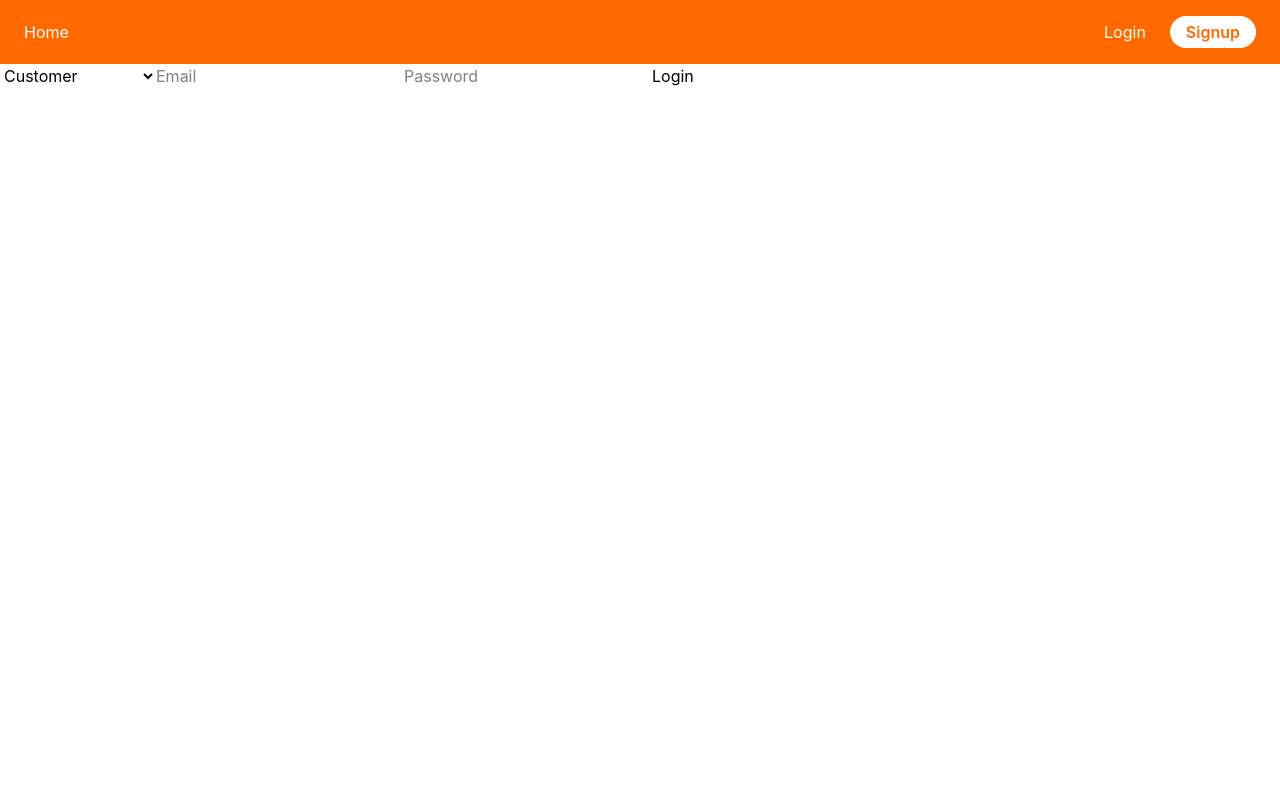
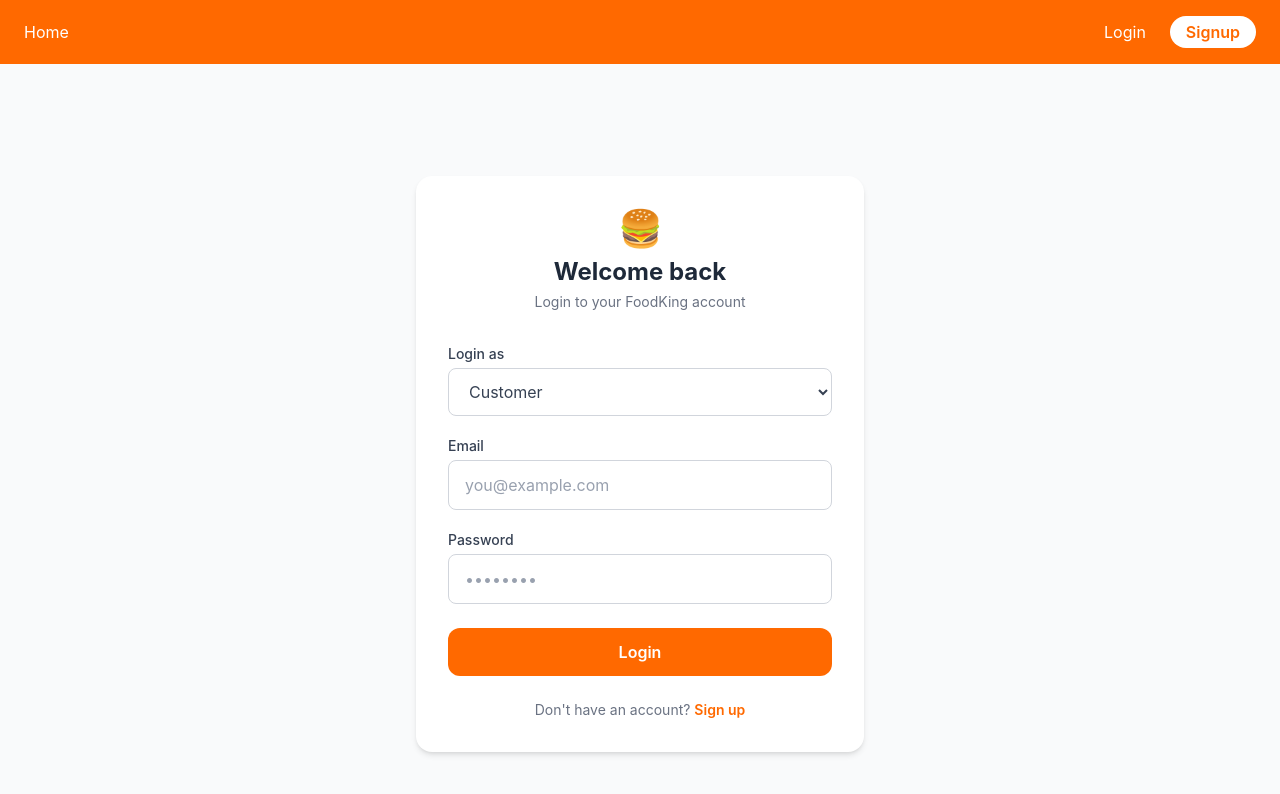
Before and after one commit to sheikhsulaiman11/FoodKing, a React (Vite) app in the folder frontend/: page /login in a window 1280 px wide. Shown: the top 794 px of the page. Built offline with nearby package versions, Linux system fonts and the light colour scheme; no server answers.

Commit message:
added login styles

```diff
--- a/frontend/src/pages/auth/Login.jsx
+++ b/frontend/src/pages/auth/Login.jsx
@@ -1,6 +1,5 @@
-// pages/Login.jsx
 import { useState } from 'react';
-import { useNavigate } from 'react-router-dom';
+import { useNavigate, Link } from 'react-router-dom';
 import { useAuth } from '../../context/AuthContext';
 
 const Login = () => {
@@ -8,46 +7,100 @@
     const [email, setEmail] = useState('');
     const [password, setPassword] = useState('');
     const [error, setError] = useState('');
+    const [loading, setLoading] = useState(false);
 
     const { login } = useAuth();
     const navigate = useNavigate();
 
     const handleLogin = async () => {
+        setLoading(true);
+        setError('');
         try {
             await login({ email, password, role });
             if (role === 'restaurant_owner') {
-                navigate('/restaurant-dashboard'); // ✅ redirect to dashboard
+                navigate('/restaurant-dashboard');
             } else {
-                navigate('/'); // ✅ redirect to home
+                navigate('/');
             }
         } catch (err) {
-            setError('Invalid credentials');
+            setError('Invalid email, password or role');
+        } finally {
+            setLoading(false);
         }
     };
 
     return (
-        <div>
-            {error && <p>{error}</p>}
+        <div className="min-h-screen bg-gray-50 flex items-center justify-center px-4">
+            <div className="bg-white rounded-2xl shadow-md w-full max-w-md p-8">
 
-            <select value={role} onChange={(e) => setRole(e.target.value)}>
+                {/* Logo / Title */}
+                <div className="text-center mb-8">
+                    <div className="text-4xl mb-2">🍔</div>
+                    <h1 className="text-2xl font-bold text-gray-800">Welcome back</h1>
+                    <p className="text-gray-500 text-sm mt-1">Login to your FoodKing account</p>
+                </div>
+
+                {/* Error */}
+                {error && (
+                    <div className="bg-red-50 border border-red-200 text-red-600 text-sm px-4 py-3 rounded-lg mb-6">
+                        {error}
+                    </div>
+                )}
+
+                {/* Role selector */}
+                <div className="mb-5">
+                    <label className="block text-sm font-medium text-gray-700 mb-1">Login as</label>
+                    <select
+                        value={role}
+                        onChange={(e) => setRole(e.target.value)}
+                        className="w-full border border-gray-300 rounded-lg px-4 py-3 text-gray-700 focus:outline-none focus:border-orange-400 bg-white"
+                    >
                         <option value="user">Customer</option>
                         <option value="restaurant_owner">Restaurant Owner</option>
                     </select>
+                </div>
 
+                {/* Email */}
+                <div className="mb-5">
+                    <label className="block text-sm font-medium text-gray-700 mb-1">Email</label>
                     <input
-                type='email'
+                        type="email"
                         value={email}
                         onChange={(e) => setEmail(e.target.value)}
-                placeholder='Email'
+                        placeholder="you@example.com"
+                        className="w-full border border-gray-300 rounded-lg px-4 py-3 text-gray-700 focus:outline-none focus:border-orange-400 placeholder-gray-400"
                     />
+                </div>
+
+                {/* Password */}
+                <div className="mb-6">
+                    <label className="block text-sm font-medium text-gray-700 mb-1">Password</label>
                     <input
-                type='password'
+                        type="password"
                         value={password}
                         onChange={(e) => setPassword(e.target.value)}
-                placeholder='Password'
+                        placeholder="••••••••"
+                        className="w-full border border-gray-300 rounded-lg px-4 py-3 text-gray-700 focus:outline-none focus:border-orange-400 placeholder-gray-400"
                     />
+                </div>
 
-            <button onClick={handleLogin}>Login</button>
+                {/* Submit */}
+                <button
+                    onClick={handleLogin}
+                    disabled={loading}
+                    className="w-full bg-orange-500 text-white py-3 rounded-xl font-semibold text-base hover:bg-orange-600 transition disabled:opacity-50"
+                >
+                    {loading ? 'Logging in...' : 'Login'}
+                </button>
+
+                {/* Signup link */}
+                <p className="text-center text-sm text-gray-500 mt-6">
+                    Don't have an account?{' '}
+                    <Link to="/signup" className="text-orange-500 font-semibold hover:underline">
+                        Sign up
+                    </Link>
+                </p>
+            </div>
         </div>
     );
 };
```
Lines whose indentation alone changed are shown as unchanged.
